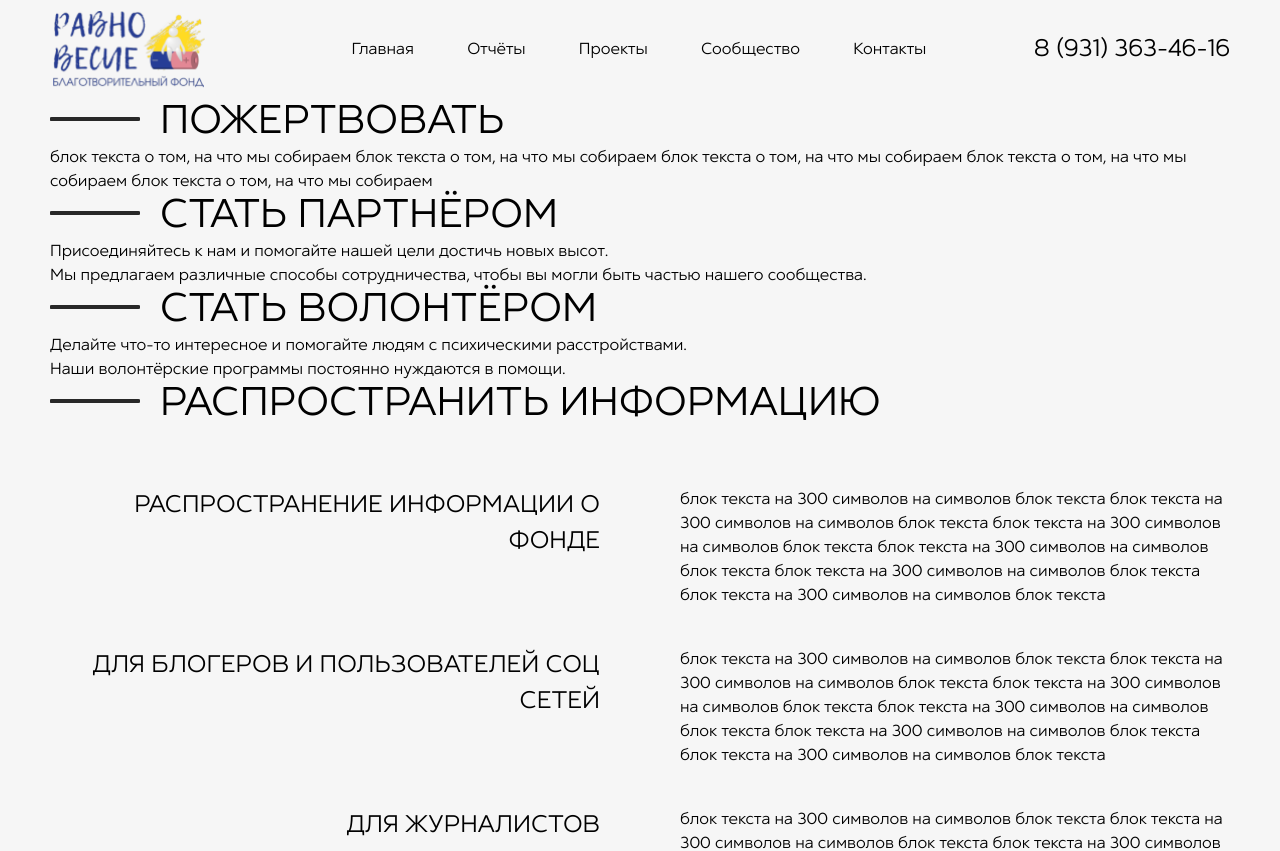
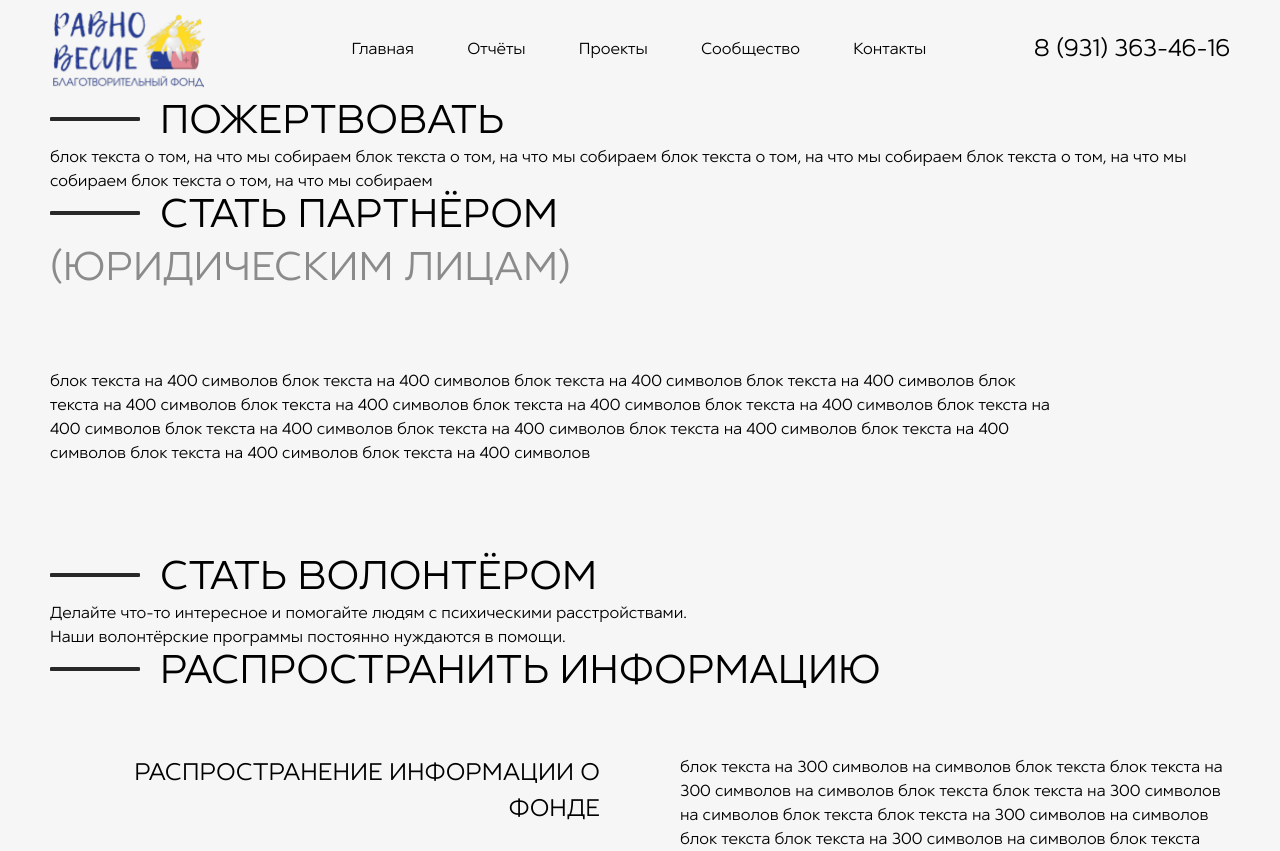
Before and after one commit to thirdmadman/fond-ravnovesie.ru_2023, a Next.js app: page /ways-to-help in a window 1280 px wide. Shown: the top 851 px of the page. Built offline with nearby package versions, Linux system fonts and the light colour scheme.

Commit message:
feat: add styles for section-become-partner

```diff
--- a/src/components/ways-to-help/SectionBecomePartner.tsx
+++ b/src/components/ways-to-help/SectionBecomePartner.tsx
@@ -1,9 +1,16 @@
+import '@/styles/ways-to-help/sectionBecomePartner.scss';
+
 export function SectionBecomePartner() {
   return (
     <section className="section-become-partner" id="become-partner">
       <h2>Стать партнёром</h2>
-      <p>Присоединяйтесь к нам и помогайте нашей цели достичь новых высот.</p>
-      <p>Мы предлагаем различные способы сотрудничества, чтобы вы могли быть частью нашего сообщества.</p>
+      <h3>(ЮРИДИЧЕСКИМ ЛИЦАМ)</h3>
+      <p className="section-become-partner__description">
+        блок текста на 400 символов блок текста на 400 символов блок текста на 400 символов блок текста на 400 символов
+        блок текста на 400 символов блок текста на 400 символов блок текста на 400 символов блок текста на 400 символов
+        блок текста на 400 символов блок текста на 400 символов блок текста на 400 символов блок текста на 400 символов
+        блок текста на 400 символов блок текста на 400 символов блок текста на 400 символов
+      </p>
     </section>
   );
 }
--- /dev/null
+++ b/src/styles/ways-to-help/sectionBecomePartner.scss
@@ -0,0 +1,19 @@
+@import '../constants.scss';
+.section-become-partner {
+  h2 {
+  }
+
+  h3 {
+    margin-bottom: 70px;
+    font-size: 40px;
+    color: $color-dark-m;
+    text-transform: uppercase;
+  }
+
+  .section-become-partner__description {
+    max-width: 1000px;
+    margin-bottom: 90px;
+    font-size: 16px;
+    line-height: 24px;
+  }
+}
```
